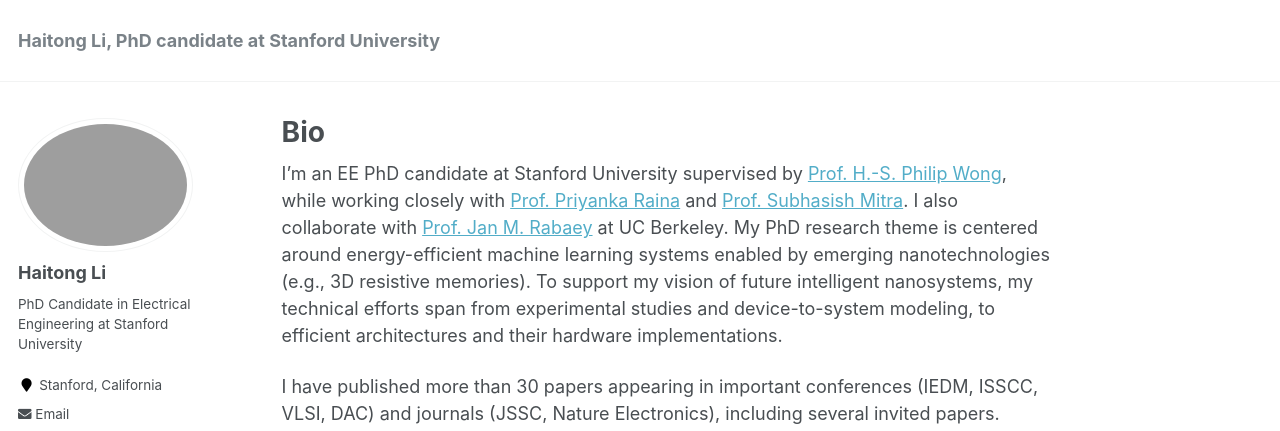
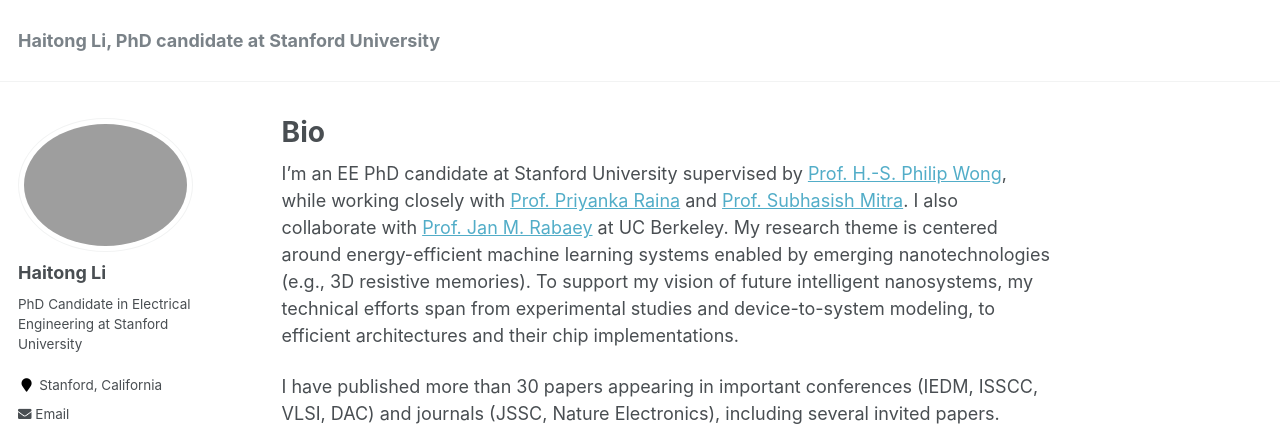
Before and after one commit to peterliht/peterliht.github.io, a Jekyll site: the page built from _pages/about.md, in a window 1280 px wide. Shown: the top 431 px of the page. Built offline with Jekyll 4.4.1, drawn with Linux system fonts in a browser that asks for light colours.

Commit message:
update bio

```diff
--- a/_pages/about.md
+++ b/_pages/about.md
@@ -8,7 +8,7 @@ redirect_from:
   - /about.html
 ---
 
-I'm an EE PhD candidate at Stanford University supervised by [Prof. H.-S. Philip Wong](https://web.stanford.edu/~hspwong/), while working closely with [Prof. Priyanka Raina](https://profiles.stanford.edu/priyanka-raina) and [Prof. Subhasish Mitra](https://web.stanford.edu/~subh/). I also collaborate with [Prof. Jan M. Rabaey](https://www2.eecs.berkeley.edu/Faculty/Homepages/rabaey.html) at UC Berkeley. My PhD research theme is centered around energy-efficient machine learning systems enabled by emerging nanotechnologies (e.g., 3D resistive memories). To support my vision of future intelligent nanosystems, my technical efforts span from experimental studies and device-to-system modeling, to efficient architectures and their hardware implementations.
+I'm an EE PhD candidate at Stanford University supervised by [Prof. H.-S. Philip Wong](https://web.stanford.edu/~hspwong/), while working closely with [Prof. Priyanka Raina](https://profiles.stanford.edu/priyanka-raina) and [Prof. Subhasish Mitra](https://web.stanford.edu/~subh/). I also collaborate with [Prof. Jan M. Rabaey](https://www2.eecs.berkeley.edu/Faculty/Homepages/rabaey.html) at UC Berkeley. My research theme is centered around energy-efficient machine learning systems enabled by emerging nanotechnologies (e.g., 3D resistive memories). To support my vision of future intelligent nanosystems, my technical efforts span from experimental studies and device-to-system modeling, to efficient architectures and their chip implementations.
 
 I have published more than 30 papers appearing in important conferences (IEDM, ISSCC, VLSI, DAC) and journals (JSSC, Nature Electronics), including several invited papers. Together with my colleagues, our research has been covered by EE Times, Forbes, Storage Newsletter, Stanford News. Meanwhile, I serve as an active reviewer for JSSC, Scientific Reports, EDL, T-ED, Applied Physics Letters, T-CAD, T-VLSI, and several IEEE conferences.
 
```
